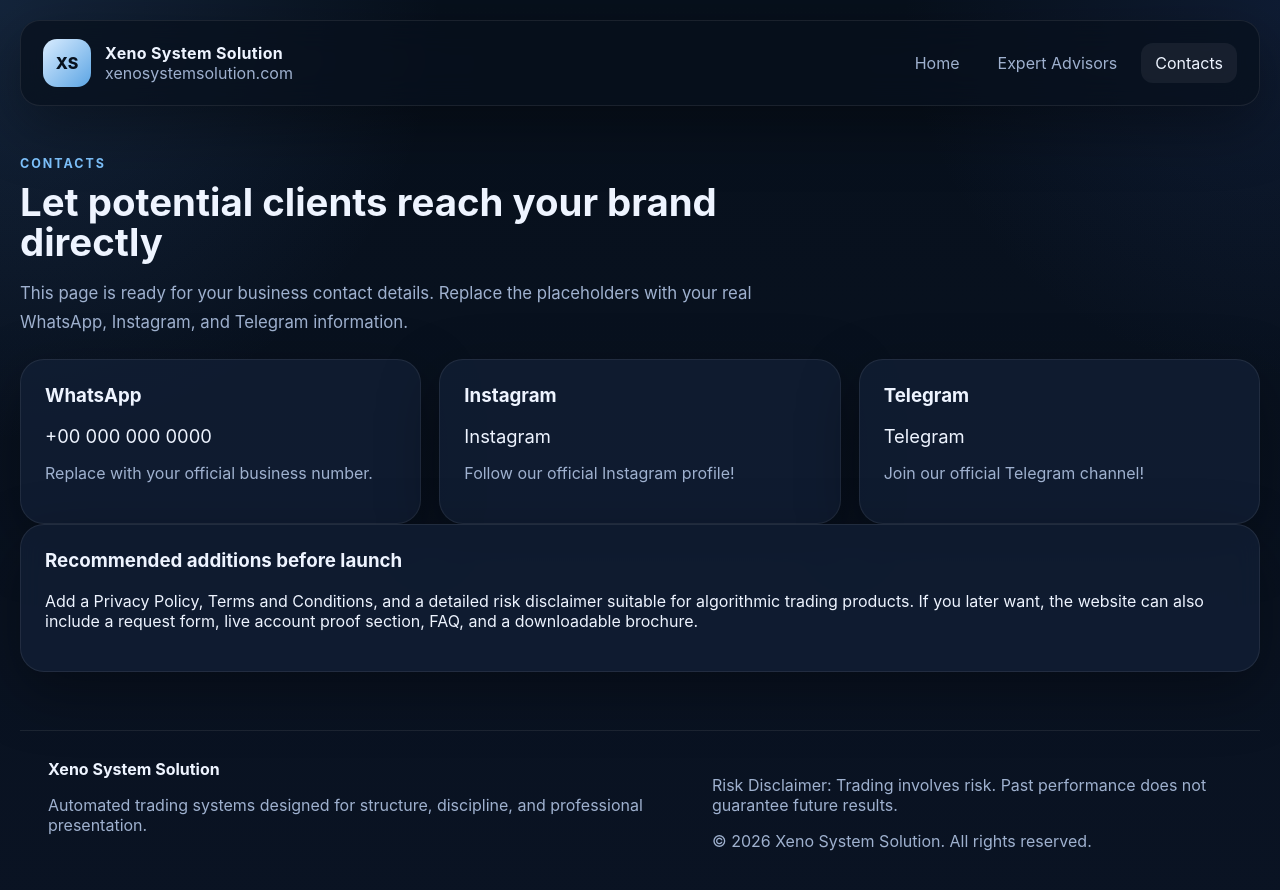
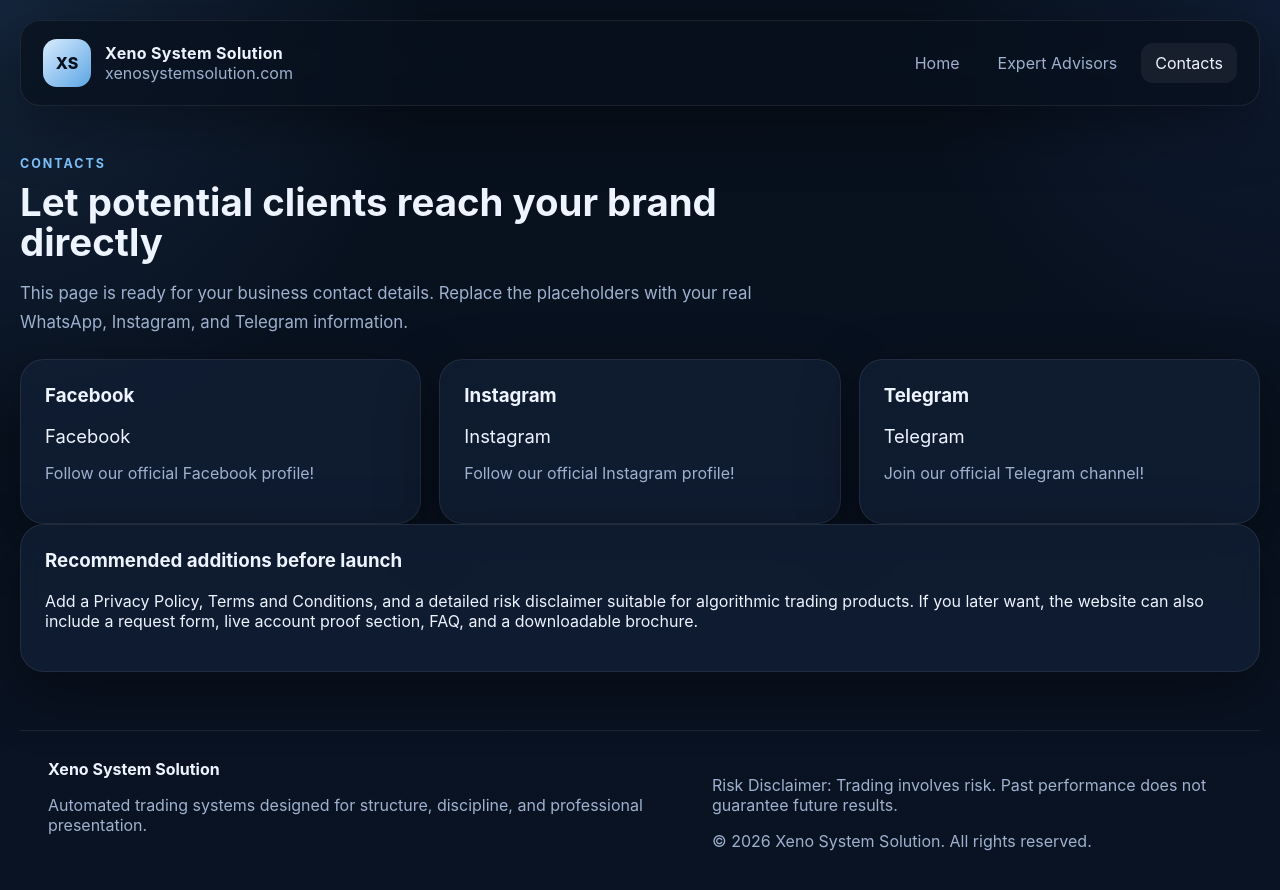
Before and after one commit to giovannimaccioni1989-byte/xeno-system-solution, a React (Vite) app: page /contacts in a window 1280 px wide. Shown: the top 890 px of the page. Built offline with nearby package versions, Linux system fonts and the light colour scheme.

Commit message:
Update ContactPage.jsx

```diff
--- a/src/pages/ContactPage.jsx
+++ b/src/pages/ContactPage.jsx
@@ -2,9 +2,10 @@ import SectionTitle from '../components/SectionTitle'
 
 const contacts = [
   {
-    title: 'WhatsApp',
-    value: '+00 000 000 0000',
-    note: 'Replace with your official business number.',
+    title: 'Facebook',
+    value: 'Facebook',
+    link: 'https://www.facebook.com/profile.php?id=61589586211885&locale=it_IT',
+    note: 'Follow our official Facebook profile!',
   },
   {
     title: 'Instagram',
```
